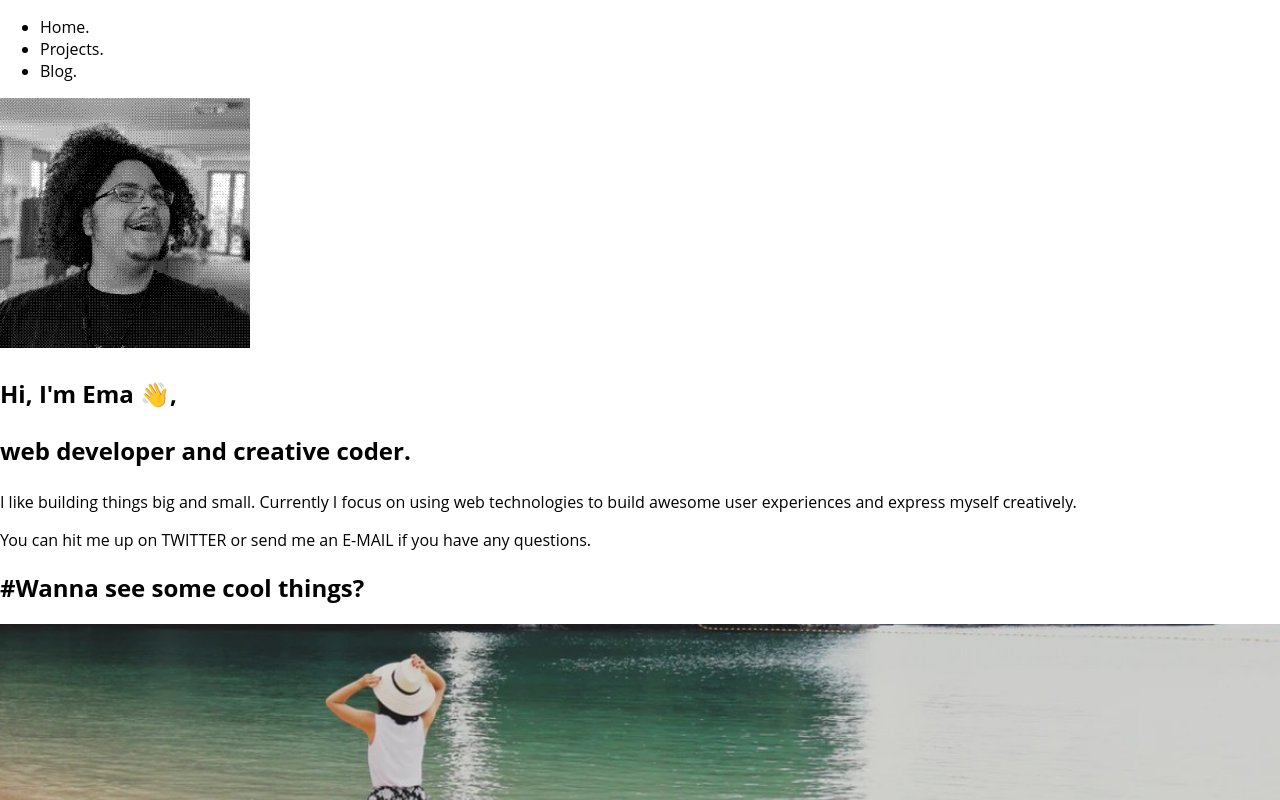
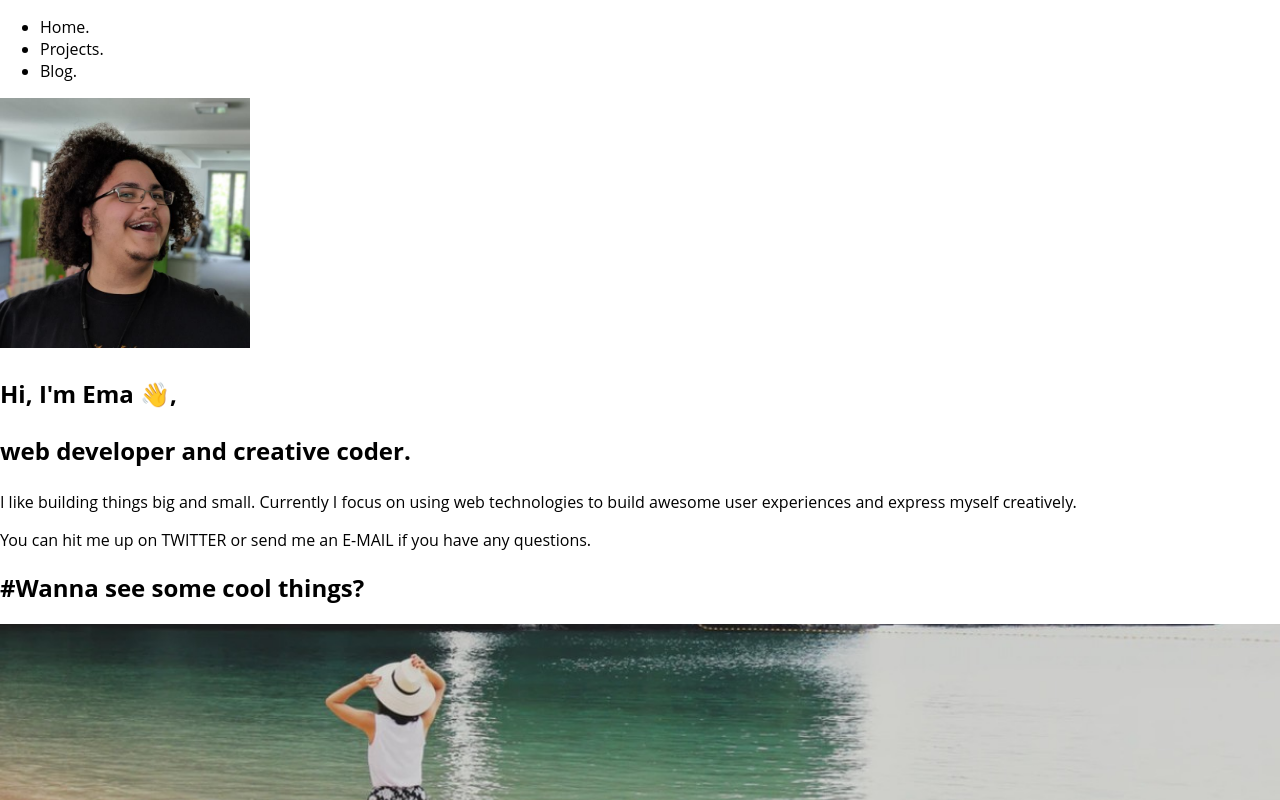
Before and after one commit to kuukienator/emmanuel-meinike, a Next.js app: page / in a window 1280 px wide. Shown: the top 800 px of the page. Built offline with nearby package versions, Linux system fonts and the light colour scheme; a web font is replaced by a local one.

Commit message:
use normal image

```diff
--- a/pages/index.tsx
+++ b/pages/index.tsx
@@ -125,7 +125,7 @@ export default function Home() {
             <img
               width="250px"
               className="rounded-full h-full self-center md:mr-6"
-              src="/images/me-dither-3.png"
+              src="/images/me.png"
               alt="Emmanuel Meinike - Dithered"
             />
             <h1 className="font-serif text-4xl text-left my-8 font-bold sm:text-6xl text-white lg:text-7xl">
```
Also changed, not shown: public/images/me.png (added).
